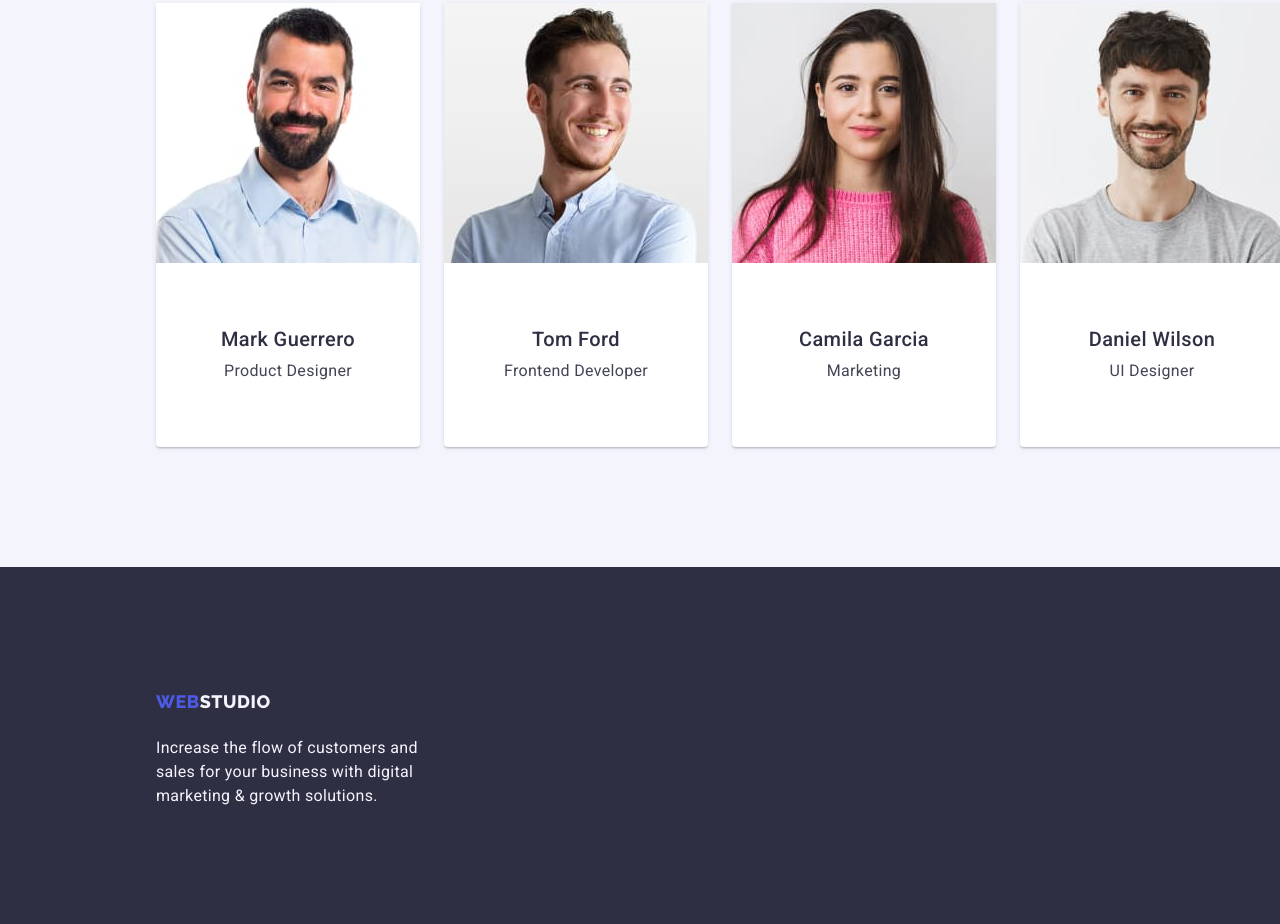
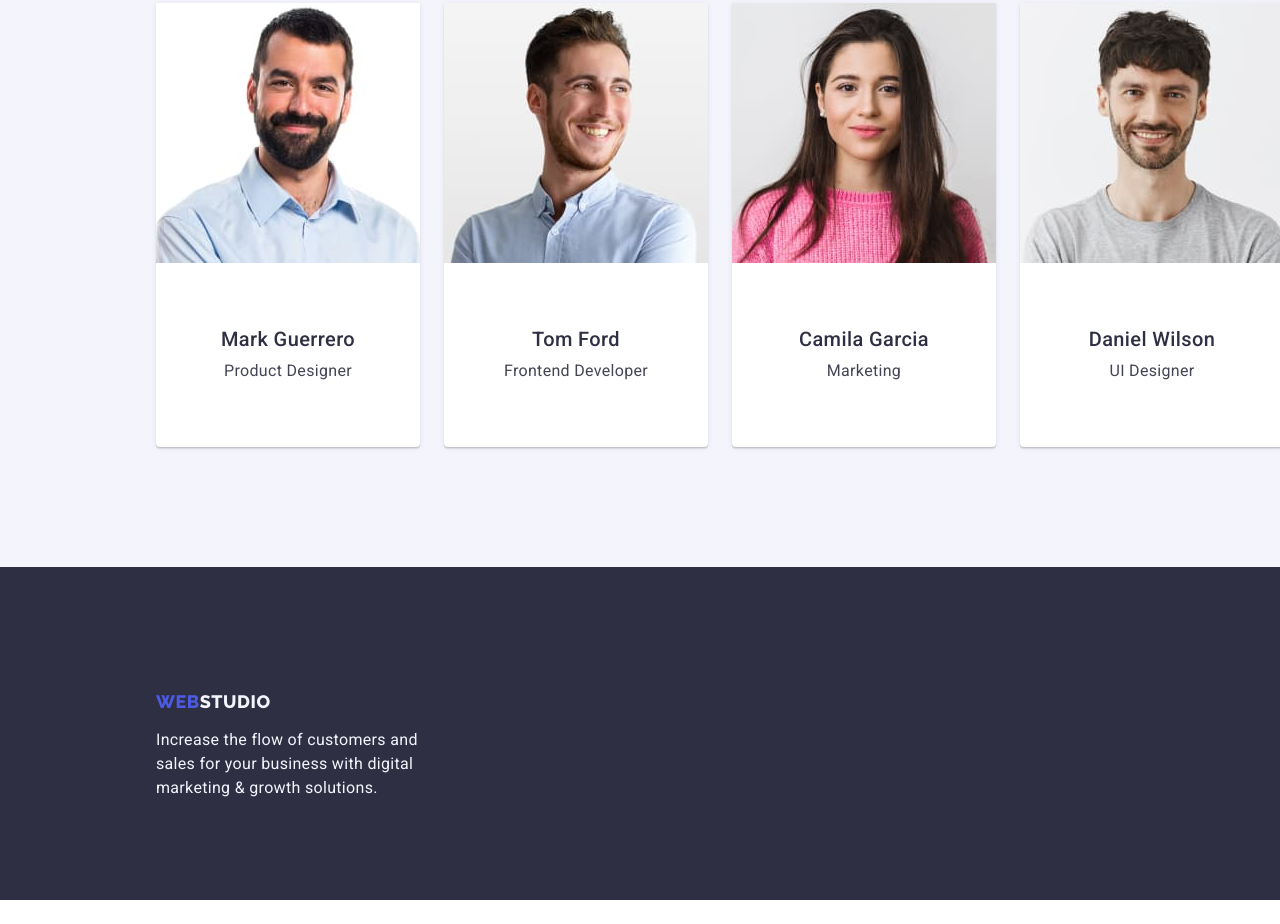
Before and after one commit to turasova/goit-markup-hw-03, a plain HTML site: page index.html in a window 1280 px wide. Shown: the part 1802-2726 px from the top of the page. After the commit the page ends 2702 px from the top, so only its background shows below. Drawn offline with nearby package versions, Linux system fonts and the light colour scheme.

Commit message:
homework#3

```diff
--- a/css/styles.css
+++ b/css/styles.css
@@ -240,9 +240,11 @@
     font-family: 'Raleway', sans-serif;
     color: var(--text-footer-color);
     display: inline-block;
+
      }
-.footer {
-    margin-bottom: 16px;
+.footer-section .logo {
+  padding-bottom: 0;
+  margin-bottom: 16px;
 }
 .portfolio {
     padding-top: 96px;
```
